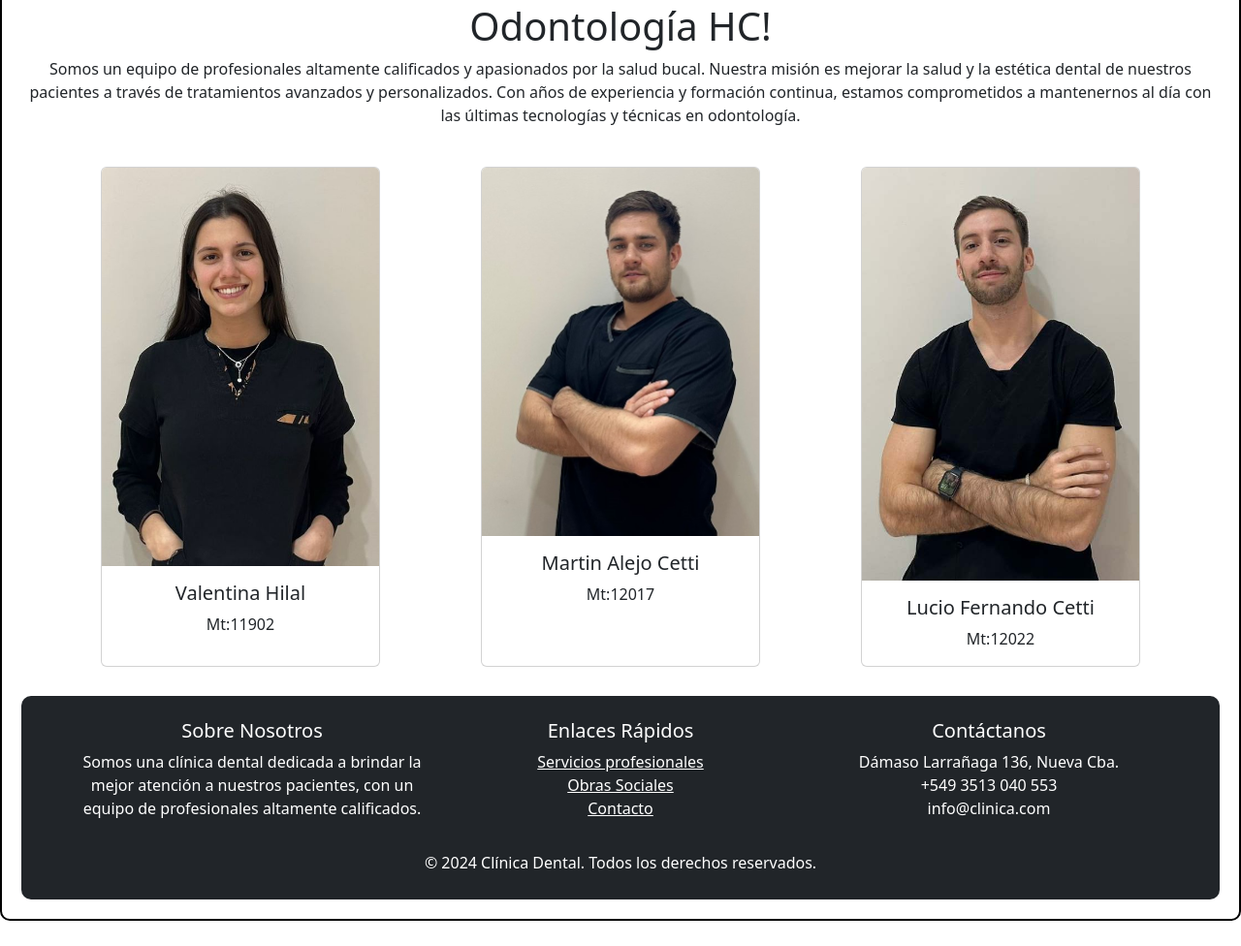
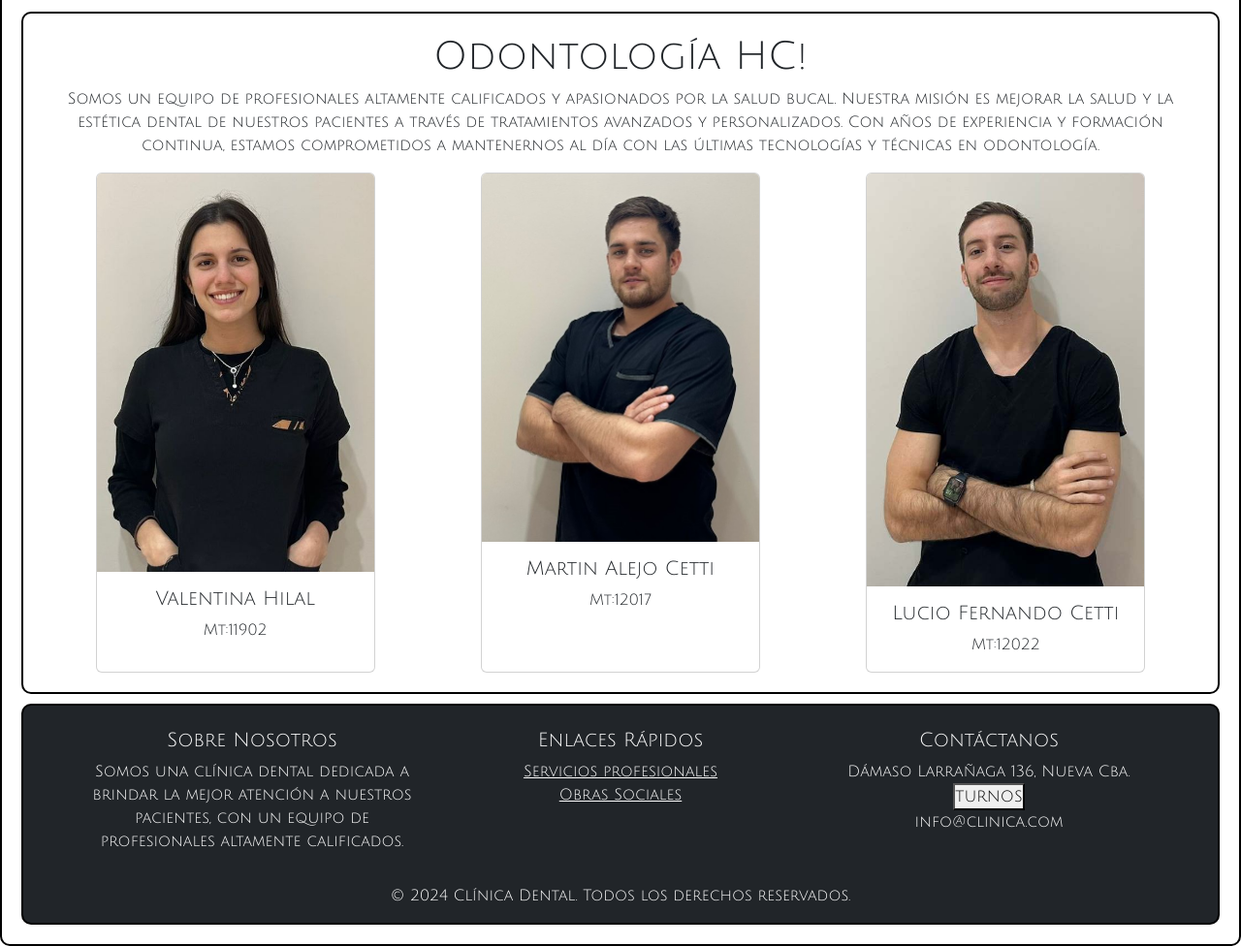
Before and after one commit to cetramser/PruebaHc, a plain HTML site: page index.html in a window 1280 px wide. Shown: the part 149-1125 px from the top of the page at 97% size. Before the commit the page ends 1099 px from the top, so only its background shows below. Drawn offline with nearby package versions, Linux system fonts and the light colour scheme.

Commit message:
modifico letra, links y demas

```diff
--- a/css/estilos.css
+++ b/css/estilos.css
@@ -1,48 +1,80 @@
-*{
+* {
     margin: 0;
     padding: 0;
     box-sizing: border-box;
 }
 
-.containerBody{
+.julius-sans-one-regular {
+    font-family: "Julius Sans One", sans-serif;
+    font-weight: 500;
+    font-style: normal;
+}
+
+
+.containerBody {
     border: solid 2px black;
     border-radius: 10px;
     width: 100%;
     padding: 20px;
 
 }
-.header{
+
+.header {
     width: 100%;
-    margin-bottom: 10px;
-    padding: 10px;
+    padding: 20px;
     border-radius: 10px;
 }
-.navbar{
+
+.navbar {
     width: 100%;
     padding: 10px;
+    border: solid 2px black;
     border-radius: 10px;
 }
-.imgLogo{
+
+.imgLogo {
     width: 75px;
     height: 75px;
     border-radius: 50%;
 }
-.main{
+
+.main {
     width: 100%;
-    padding: 5px;
+    padding: 20px;
+    text-align: center;
+    border: solid black 2px;
+    border-radius: 10px;
+}
+
+.textoLanding {
+    display: flex;
+    text-align: center;
+    text-emphasis: inherit;
+
+}
+
+.cards {
+    display: flex;
+    justify-content: space-around;
     text-align: center;
 }
 
-.cards{
+.footer1 {
     display: flex;
-    justify-content: space-around;
-    padding: 25px 25px;
+    width: 100%;
+    text-align: center;
+    border: solid 2px black;
+    border-radius: 10px;
+    margin-top: 10px;
 }
-.footer1{
+
+.footerFlex {
     display: flex;
-    justify-content: space-around;
-    width: 100%;
-    border-radius: 10px;
-    text-align: center;
-    padding: 10px;
+    align-items: center;
+    justify-content: space-between;
 }
+
+
+.iconoWhats{
+    border-radius: 50%;
+}
--- a/index.html
+++ b/index.html
@@ -6,6 +6,10 @@
     <meta name="viewport" content="width=device-width, initial-scale=1.0">
     <meta name="description" content=" HC odontología. tu salud bucal nos interesa">
     <meta name="keywords" content="Odontología, Tratamientos, Servicios Profesionales">
+    <!-- google font -->
+    <link rel="preconnect" href="https://fonts.googleapis.com">
+    <link rel="preconnect" href="https://fonts.gstatic.com" crossorigin>
+    <link href="https://fonts.googleapis.com/css2?family=Julius+Sans+One&display=swap" rel="stylesheet">
     <!-- Favicon -->
     <link rel="icon" type="image/png" href="./imagenes/favicon.ico">
 
@@ -14,11 +18,17 @@
         integrity="sha384-QWTKZyjpPEjISv5WaRU9OFeRpok6YctnYmDr5pNlyT2bRjXh0JMhjY6hW+ALEwIH" crossorigin="anonymous">
     <!-- hoja de estilos -->
     <link rel="stylesheet" href="./css/estilos.css">
+    <script>
+        function redirectToWhatsApp(phoneNumber) {
+            const url = `https://wa.me/${phoneNumber}`;
+            window.open(url, '_blank');
+        }
+    </script>
 
     <title>HC Odontologia| Inicio</title>
 </head>
 
-<body>
+<body class="julius-sans-one-regular">
     <div class="containerBody">
         <header class="header">
             <nav class="navbar" style="background-color: #cac6a2;">
@@ -56,7 +66,8 @@
                     Odontología HC!
                 </h1>
                 <p>
-                    <span>Somos un equipo de profesionales altamente calificados y apasionados por la salud bucal.
+                    <span class="textoLanding ">Somos un equipo de profesionales altamente calificados y apasionados por
+                        la salud bucal.
                         Nuestra misión es mejorar la salud y la estética dental de nuestros pacientes a través de
                         tratamientos avanzados y personalizados. Con años de experiencia y formación continua,
                         estamos comprometidos a mantenernos al día con las últimas tecnologías y técnicas en
@@ -92,7 +103,6 @@
 
 
 
-
         <!-- footer -->
 
         <footer class="bg-dark text-white pt-4 footer1">
@@ -108,9 +118,8 @@
                     <div class="col-md-4">
                         <h5>Enlaces Rápidos</h5>
                         <ul class="list-unstyled">
-                            <li><a href="#" class="text-white">Servicios profesionales</a></li>
-                            <li><a href="#" class="text-white">Obras Sociales</a></li>
-                            <li><a href="#" class="text-white">Contacto</a></li>
+                            <li><a href="./pages/servicios.html" class="text-white">Servicios profesionales</a></li>
+                            <li><a href="./pages/obrasSociales.html" class="text-white">Obras Sociales</a></li>
                         </ul>
                     </div>
                     <!-- Columna 3 -->
@@ -118,9 +127,17 @@
                         <h5>Contáctanos</h5>
                         <ul class="list-unstyled">
                             <li><i class="fas fa-map-marker-alt"></i> Dámaso Larrañaga 136, Nueva Cba.</li>
+                            <li>
+                                <!-- <i class="fas fa-phone"></i> +549 3513 040 553 -->
+                                <button class="whatsapp-button" onclick="redirectToWhatsApp('5493513040553')">TURNOS</button>
+                            </li>
+                            <li><i class="fas fa-envelope"></i> info@clinica.com</li>
+                        </ul>
+                        <!-- <ul class="list-unstyled">
+                            <li><i class="fas fa-map-marker-alt"></i> Dámaso Larrañaga 136, Nueva Cba.</li>
                             <li><i class="fas fa-phone"></i> +549 3513 040 553</li>
                             <li><i class="fas fa-envelope"></i> info@clinica.com</li>
-                        </ul>
+                        </ul> -->
                     </div>
                 </div>
                 <div class="text-center py-3">
@@ -129,17 +146,17 @@
             </div>
         </footer>
 
-    </div>
 
 
 
 
 
-    <!-- dependencias de bootstrap -->
 
-    <script src="https://cdn.jsdelivr.net/npm/bootstrap@5.3.3/dist/js/bootstrap.bundle.min.js"
-        integrity="sha384-YvpcrYf0tY3lHB60NNkmXc5s9fDVZLESaAA55NDzOxhy9GkcIdslK1eN7N6jIeHz"
-        crossorigin="anonymous"></script>
+        <!-- dependencias de bootstrap -->
+
+        <script src="https://cdn.jsdelivr.net/npm/bootstrap@5.3.3/dist/js/bootstrap.bundle.min.js"
+            integrity="sha384-YvpcrYf0tY3lHB60NNkmXc5s9fDVZLESaAA55NDzOxhy9GkcIdslK1eN7N6jIeHz"
+            crossorigin="anonymous"></script>
 </body>
 
 
```
Also changed, not shown: pages/obrasSociales.html (+8 -4 lines), pages/servicios.html (+8 -4 lines), imagenes/icono-whats-negro.png (added), imagenes/icono-whats.png (added), imagenes/whatsapp (1).png (added).
